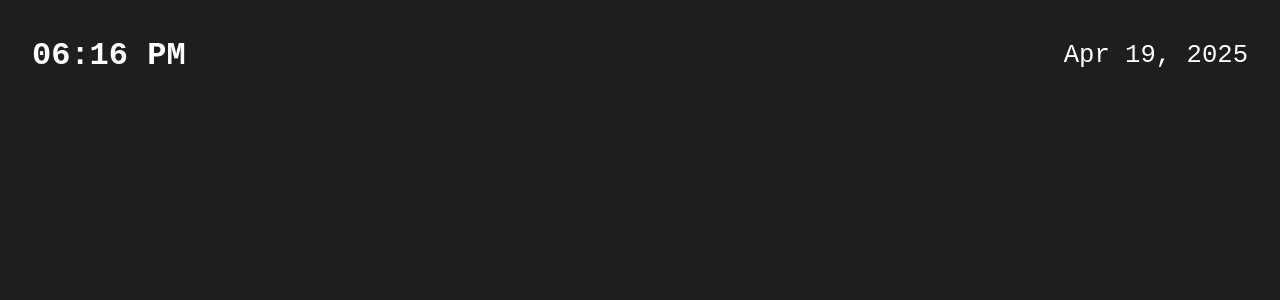
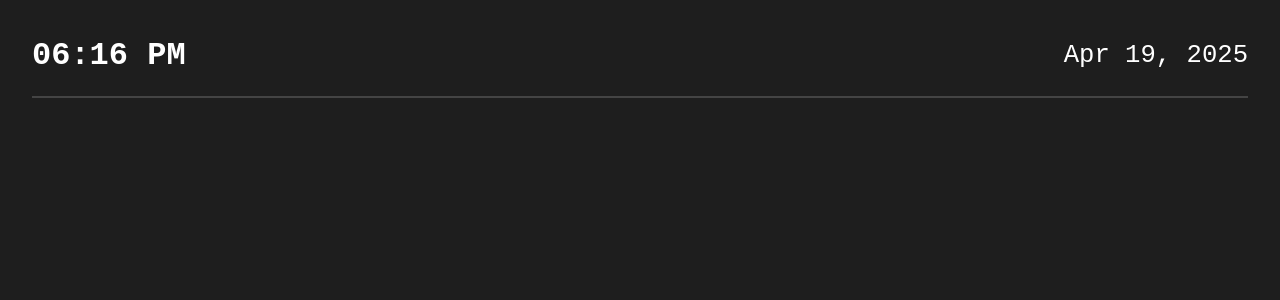
Before and after one commit to EmilioGarciaRabell/SHPE_Smart_Mirror, a React (Vite) app in the folder front/client/: page / in a window 1280 px wide. Shown: the top 300 px of the page. Built offline with nearby package versions, Linux system fonts and the light colour scheme.

Commit message:
Adding horizontal line to idle page

```diff
--- a/front/client/src/IdlePage.jsx
+++ b/front/client/src/IdlePage.jsx
@@ -27,6 +27,7 @@ export default function IdlePage() {
         <div className="time">{formattedTime}</div>
         <div className="date">{formattedDate}</div>
       </div>
+      <hr className="login-divider" />
     </div>
   );
 }
```
